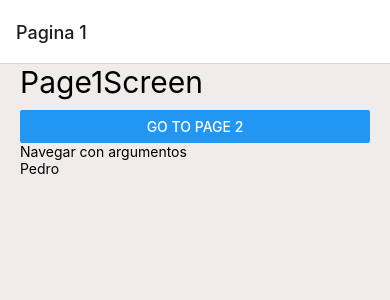
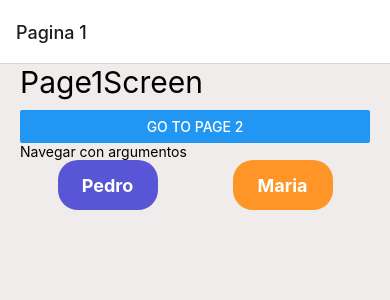
Before and after one commit to AlexisCast/navigationtsreactn, a React Native app: screen /Page1Screen in a window 390 px wide. Shown: the top 300 px of the page. Built offline with nearby package versions, Linux system fonts and the light colour scheme.

Commit message:
different types to assign the type of data of the arguments

```diff
--- a/src/navigator/StackNavigator.tsx
+++ b/src/navigator/StackNavigator.tsx
@@ -6,7 +6,14 @@ import {Page2Screen} from '../screens/Page2Screen';
 import {Page3Screen} from '../screens/Page3Screen';
 import {PersonScreen} from '../screens/PersonScreen';
 
-const Stack = createStackNavigator();
+export type RootSackParams = {
+  Page1Screen: undefined;
+  Page2Screen: undefined;
+  Page3Screen: undefined;
+  PersonScreen: {id: number; name: string};
+};
+
+const Stack = createStackNavigator<RootSackParams>();
 
 export const StackNavigator = () => {
   return (
--- a/src/screens/Page1Screen.tsx
+++ b/src/screens/Page1Screen.tsx
@@ -15,16 +15,30 @@ export const Page1Screen = ({navigation}: Props) => {
         onPress={() => navigation.navigate('Page2Screen')}
       />
 
-      <Text>Navegar con argumentos</Text>
+      <Text style={styles.text}>Navegar con argumentos</Text>
+      <View style={styles.buttonContainer}>
         <TouchableOpacity
+          style={{...styles.buttonBig, backgroundColor: '#5856d6'}}
           onPress={() =>
             navigation.navigate('PersonScreen', {
               id: 1,
               name: 'Pedro',
             })
           }>
-        <Text>Pedro</Text>
+          <Text style={styles.buttonBigText}>Pedro</Text>
         </TouchableOpacity>
+
+        <TouchableOpacity
+          style={{...styles.buttonBig, backgroundColor: '#ff9427'}}
+          onPress={() =>
+            navigation.navigate('PersonScreen', {
+              id: 2,
+              name: 'Maria',
+            })
+          }>
+          <Text style={styles.buttonBigText}>Maria</Text>
+        </TouchableOpacity>
+      </View>
     </View>
   );
 };
--- a/src/screens/PersonScreen.tsx
+++ b/src/screens/PersonScreen.tsx
@@ -2,15 +2,21 @@ import React, {useEffect} from 'react';
 import {View, Text} from 'react-native';
 import {styles} from '../theme/appThemes';
 import {StackScreenProps} from '@react-navigation/stack';
+import {RootSackParams} from '../navigator/StackNavigator';
 
-interface Props extends StackScreenProps<any, any> {}
+// interface RouteParams {
+//   id: number;
+//   name: string;
+// }
+interface Props extends StackScreenProps<RootSackParams, 'PersonScreen'> {}
 
 export const PersonScreen = ({route, navigation}: Props) => {
+  // const params = route.params as RouteParams;
   const params = route.params;
 
   useEffect(() => {
     navigation.setOptions({
-      title: params!.name,
+      title: params.name,
     });
   });
 
--- a/src/theme/appThemes.tsx
+++ b/src/theme/appThemes.tsx
@@ -9,4 +9,24 @@ export const styles = StyleSheet.create({
     marginBottom: 10,
     color: 'black',
   },
+  text: {
+    color: 'black',
+  },
+  buttonContainer: {
+    flexDirection: 'row',
+    justifyContent: 'space-around',
+  },
+  buttonBig: {
+    width: 100,
+    height: 50,
+    backgroundColor: 'red',
+    borderRadius: 20,
+    alignItems: 'center',
+    justifyContent: 'center',
+  },
+  buttonBigText: {
+    color: 'white',
+    fontSize: 18,
+    fontWeight: 'bold',
+  },
 });
```
Lines whose indentation alone changed are shown as unchanged.
